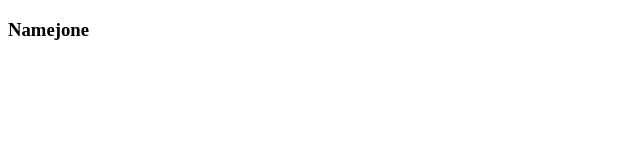
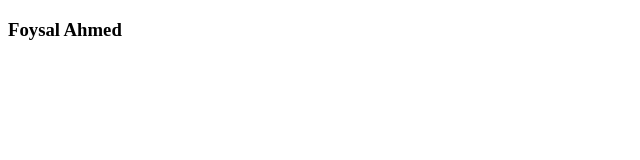
Before and after one commit to Namejone/learngit, a plain HTML site: page Index.html in a window 1280 px wide. Shown: the full height of the page, 0-640 px from the left. Drawn offline with Linux system fonts and the light colour scheme.

Commit message:
CHange Name

```diff
--- a/Index.html
+++ b/Index.html
@@ -7,7 +7,7 @@
 </head>
 <body>
 
-<h3>Namejone</h3>
+<h3>Foysal Ahmed</h3>
 
 </body>
 </html>
```
